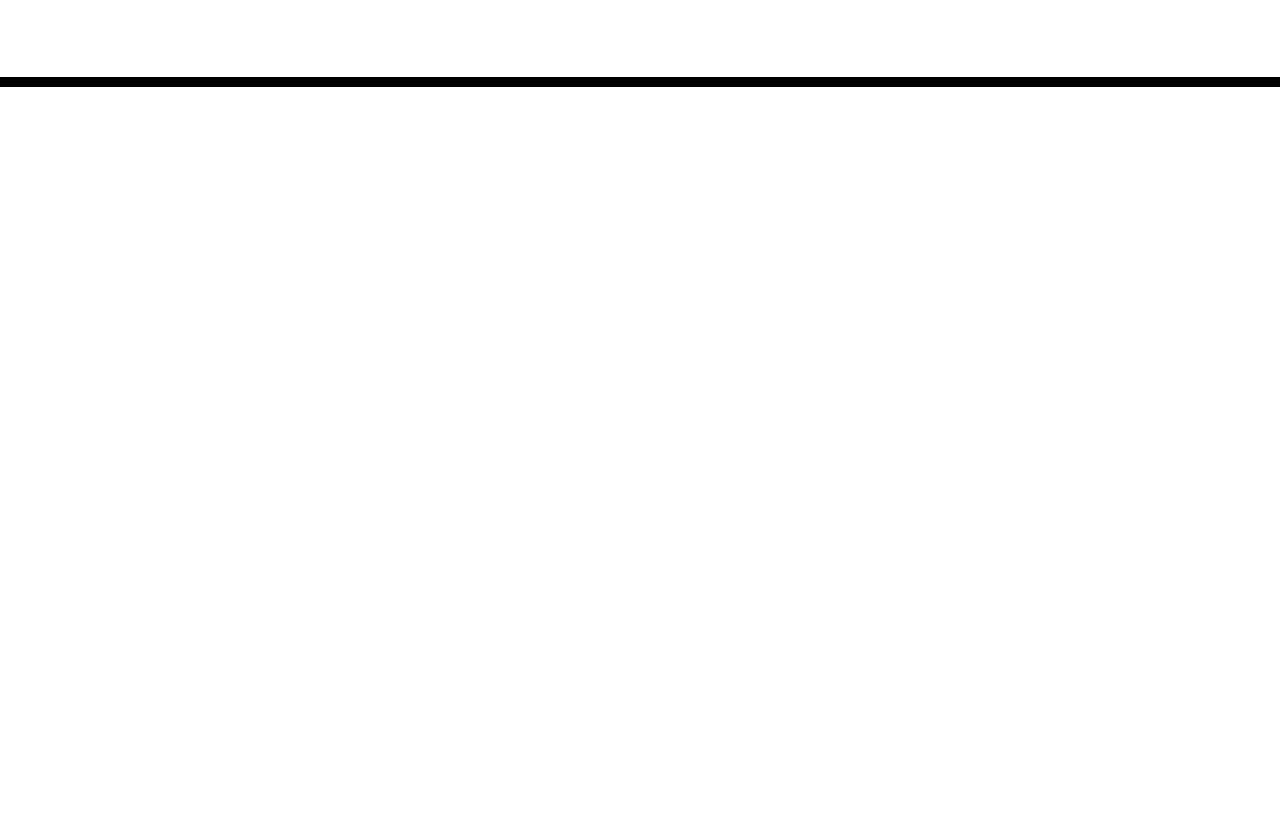
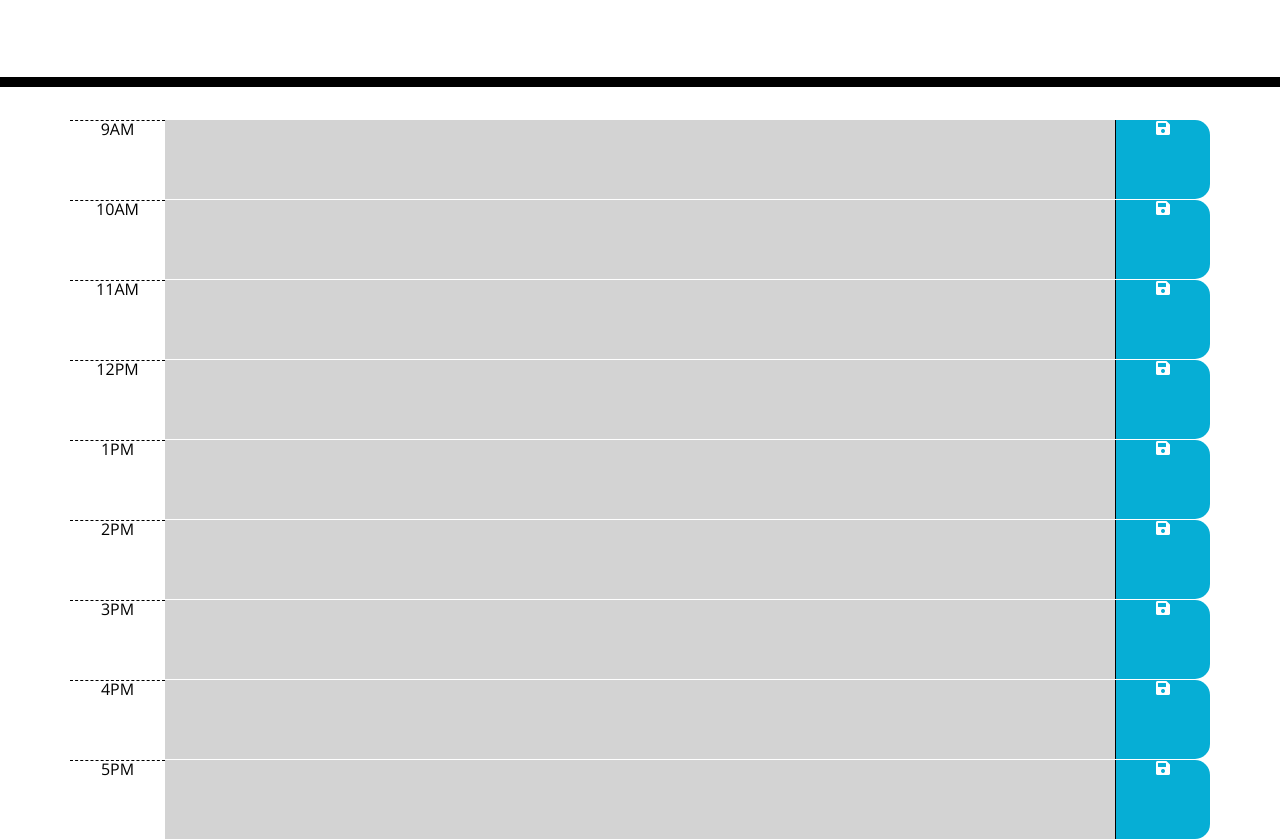
Before and after one commit to acho9138/HW5-Work-Day-Planner, a plain HTML site: page index.html in a window 1280 px wide. Shown: the part 181-1020 px from the top of the page. Before the commit the page ends 800 px from the top, so only its background shows below. Drawn offline with nearby package versions, Linux system fonts and the light colour scheme.

Commit message:
ADD Timeblocks

```diff
--- a/index.html
+++ b/index.html
@@ -30,9 +30,55 @@
     </header>
     <div class="container">
       <!-- Timeblocks go here -->
+      <div class="row time-block">
+        <div class="col-sm-1 hour">9AM</div>
+        <div class="col-sm-10 past"></div>
+        <div class="col-sm-1 saveBtn"><i class="fa fa-save"></i></div>
+      </div>
+      <div class="row time-block">
+        <div class="col-sm-1 hour">10AM</div>
+        <div class="col-sm-10 past"></div>
+        <div class="col-sm-1 saveBtn"><i class="fa fa-save"></i></div>
+      </div>
+      <div class="row time-block">
+        <div class="col-sm-1 hour">11AM</div>
+        <div class="col-sm-10 past"></div>
+        <div class="col-sm-1 saveBtn"><i class="fa fa-save"></i></div>
+      </div>
+      <div class="row time-block">
+        <div class="col-sm-1 hour">12PM</div>
+        <div class="col-sm-10 past"></div>
+        <div class="col-sm-1 saveBtn"><i class="fa fa-save"></i></div>
+      </div>
+      <div class="row time-block">
+        <div class="col-sm-1 hour">1PM</div>
+        <div class="col-sm-10 past"></div>
+        <div class="col-sm-1 saveBtn"><i class="fa fa-save"></i></div>
+      </div>
+      <div class="row time-block">
+        <div class="col-sm-1 hour">2PM</div>
+        <div class="col-sm-10 past"></div>
+        <div class="col-sm-1 saveBtn"><i class="fa fa-save"></i></div>
+      </div>
+      <div class="row time-block">
+        <div class="col-sm-1 hour">3PM</div>
+        <div class="col-sm-10 past"></div>
+        <div class="col-sm-1 saveBtn"><i class="fa fa-save"></i></div>
+      </div>
+      <div class="row time-block">
+        <div class="col-sm-1 hour">4PM</div>
+        <div class="col-sm-10 past"></div>
+        <div class="col-sm-1 saveBtn"><i class="fa fa-save"></i></div>
+      </div>
+      <div class="row time-block">
+        <div class="col-sm-1 hour">5PM</div>
+        <div class="col-sm-10 past"></div>
+        <div class="col-sm-1 saveBtn"><i class="fa fa-save"></i></div>
+      </div>
     </div>
 
     <script src="https://code.jquery.com/jquery-3.4.1.min.js"></script>
     <script src="https://cdnjs.cloudflare.com/ajax/libs/moment.js/2.24.0/moment.min.js"></script>
+    <script src="script.js"></script>
   </body>
 </html>
```
